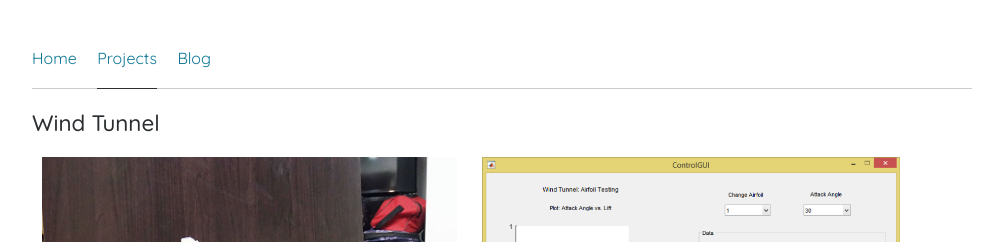
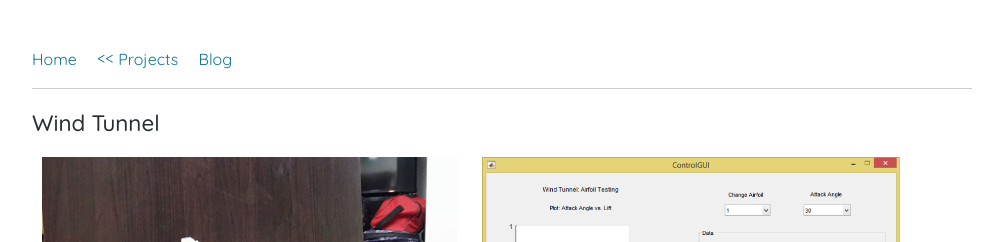
Before and after one commit to yanske/yanske1.github.io, a Jekyll site: the page built from _projects/wind_tunnel.md, in a window 1280 px wide. Shown: the top 242 px of the page, without its empty margins (138-1129 px from the left). Built offline with Jekyll 4.4.1, drawn with Linux system fonts in a browser that asks for light colours.

Commit message:
Use backarrow indication on templated page

```diff
--- a/_includes/nav.html
+++ b/_includes/nav.html
@@ -11,12 +11,12 @@
     </a>
     <a href="/projects.html">
       <li class="{% if page.url == '/projects.html' or page.layout == 'project' %}active{% endif %}" data-target="/projects.html">
-        Projects
+        {% if page.layout == 'project' %}<span class="back"><<</span> {% endif %}Projects
       </li>
     </a>
     <a href="/blog.html">
       <li class="{% if page.url == '/blog.html' or page.layout == 'post' %}active{% endif %}" data-target="/blog.html">
-        Blog
+        {% if page.layout == 'post' %}<span class="back"><<</span> {% endif %}Blog
       </li>
     </a>
   </ul>
--- a/_layouts/page.html
+++ b/_layouts/page.html
@@ -9,7 +9,9 @@
         <div class="template-title">
           {{ page.title }}
         </div>
-        {{ content }}
+        <div class="content">
+          {{ content }}
+        </div>
         <br/>
         <div class="template-nav">
           {% if page.next.url %}
--- a/_scss/partials/template.scss
+++ b/_scss/partials/template.scss
@@ -25,6 +25,15 @@
     margin: 0;
     padding: 0;
     width: 100%;
+
+    .active {
+      border: none;
+    }
+
+    .back {
+      // Moves the back arrow a bit up to the center.
+      vertical-align: 7%;
+    }
   }
 }
 
```
